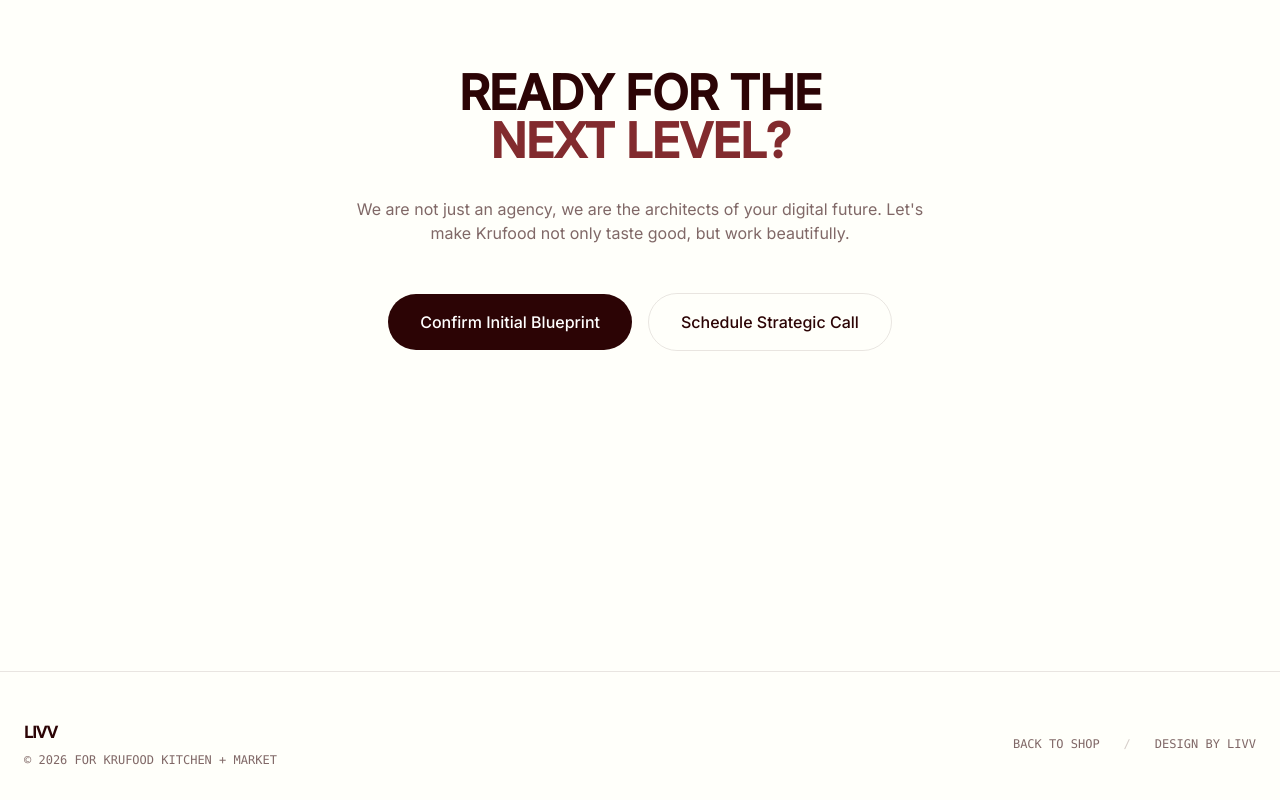
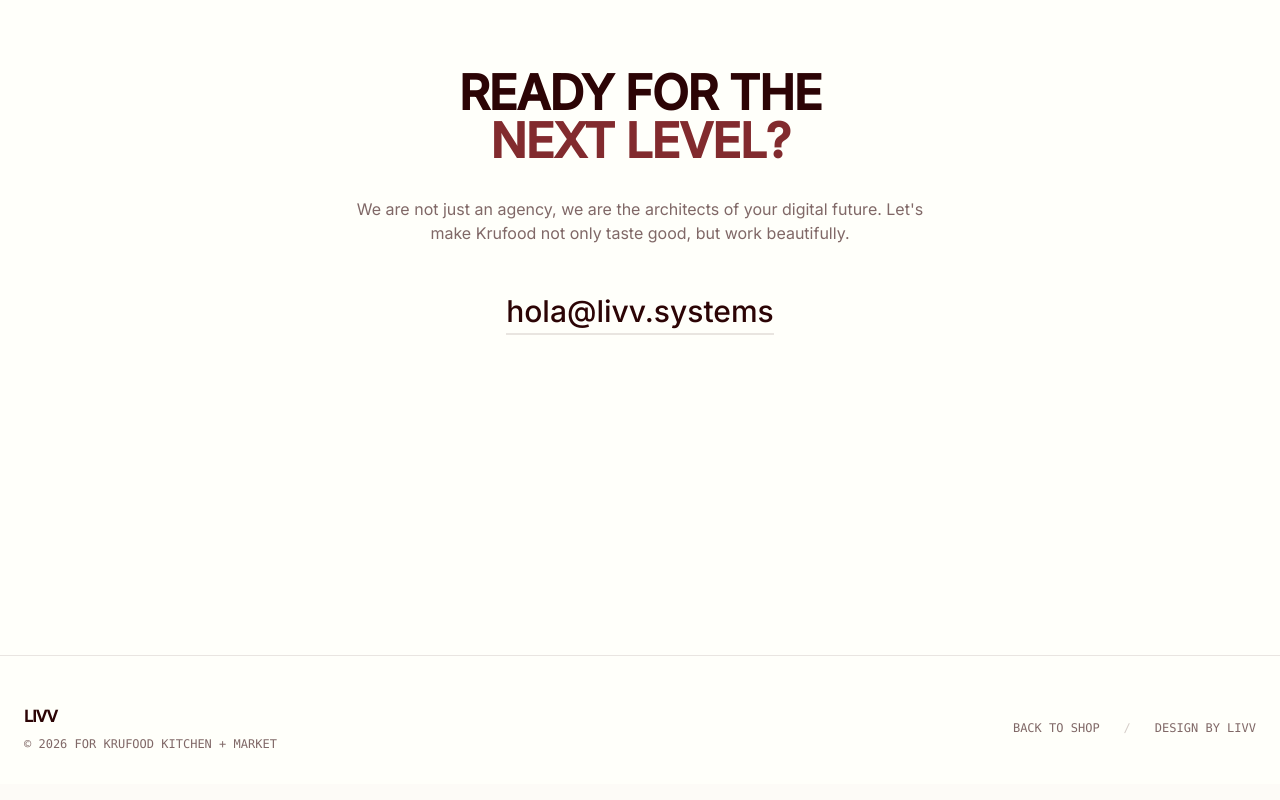
Before and after one commit to eneaslivv/livvstudio, a Next.js app: page /presentation/krufood in a window 1280 px wide. Shown: the part 6233-7033 px from the top of the page. Built offline with nearby package versions, Linux system fonts and the light colour scheme; no server answers.

Commit message:
chore: replace CTA buttons with email link

```diff
--- a/app/presentation/krufood/page.tsx
+++ b/app/presentation/krufood/page.tsx
@@ -659,12 +659,9 @@ export default function KrufoodPresentation() {
                         transition={{ delay: 0.4 }}
                         className="flex flex-col md:flex-row gap-4 justify-center items-center"
                     >
-                        <button className="px-8 py-4 bg-[#2c0405] text-white rounded-full font-medium hover:bg-[#822b2e] transition-all transform hover:scale-105">
-                            Confirm Initial Blueprint
-                        </button>
-                        <button className="px-8 py-4 border border-[#2c0405]/10 rounded-full font-medium hover:bg-[#2c0405]/5 transition-all">
-                            Schedule Strategic Call
-                        </button>
+                        <a href="mailto:hola@livv.systems" className="text-2xl md:text-3xl font-medium text-[#2c0405] hover:text-[#822b2e] transition-colors border-b-2 border-[#2c0405]/10 hover:border-[#822b2e] pb-1">
+                            hola@livv.systems
+                        </a>
                     </motion.div>
                 </section>
 
```
